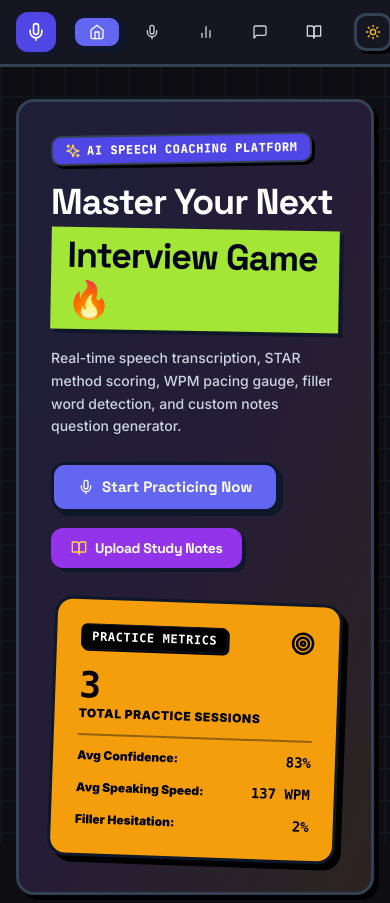
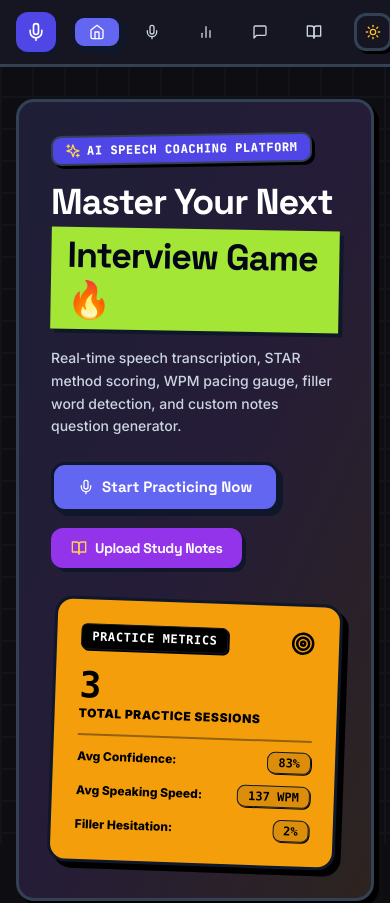
Before and after one commit to muditchaudhary29/kadence, a React (Vite) app: page / in a window 390 px wide. Shown: the top 903 px of the page. Built offline with nearby package versions, Linux system fonts and the light colour scheme.

Commit message:
Wrap Home page Practice Metrics values in highlighted pill badges with shrink-0 and explicit pitch-black text for 100% visibility

```diff
--- a/src/components/Dashboard.jsx
+++ b/src/components/Dashboard.jsx
@@ -176,19 +176,25 @@ export default function Dashboard({ onNavigate }) {
               <div className="text-xs font-black uppercase tracking-wider !text-black" style={{ color: '#000000' }}>Total Practice Sessions</div>
             </div>
 
-            <div className="pt-2.5 border-t-2 border-slate-950/40 flex justify-between items-center text-xs font-black">
-              <span className="!text-black font-black" style={{ color: '#000000' }}>Avg Confidence:</span>
-              <span className="font-mono text-sm font-black !text-black" style={{ color: '#000000' }}>{avgConf}%</span>
+            <div className="pt-2.5 border-t-2 border-slate-950/40 flex items-center justify-between gap-4 text-xs font-black">
+              <span className="font-extrabold !text-black" style={{ color: '#000000' }}>Avg Confidence:</span>
+              <span className="font-mono text-xs sm:text-sm font-black !text-black px-2.5 py-0.5 rounded-lg bg-black/10 border border-slate-900 shadow-[1px_1px_0px_#000] shrink-0" style={{ color: '#000000' }}>
+                {avgConf}%
+              </span>
             </div>
 
-            <div className="flex justify-between items-center text-xs font-black">
-              <span className="!text-black font-black" style={{ color: '#000000' }}>Avg Speaking Speed:</span>
-              <span className="font-mono text-sm font-black !text-black" style={{ color: '#000000' }}>{avgWpm} WPM</span>
+            <div className="flex items-center justify-between gap-4 text-xs font-black">
+              <span className="font-extrabold !text-black" style={{ color: '#000000' }}>Avg Speaking Speed:</span>
+              <span className="font-mono text-xs sm:text-sm font-black !text-black px-2.5 py-0.5 rounded-lg bg-black/10 border border-slate-900 shadow-[1px_1px_0px_#000] shrink-0" style={{ color: '#000000' }}>
+                {avgWpm} WPM
+              </span>
             </div>
 
-            <div className="flex justify-between items-center text-xs font-black">
-              <span className="!text-black font-black" style={{ color: '#000000' }}>Filler Hesitation:</span>
-              <span className="font-mono text-sm font-black !text-black" style={{ color: '#000000' }}>{avgFill}%</span>
+            <div className="flex items-center justify-between gap-4 text-xs font-black">
+              <span className="font-extrabold !text-black" style={{ color: '#000000' }}>Filler Hesitation:</span>
+              <span className="font-mono text-xs sm:text-sm font-black !text-black px-2.5 py-0.5 rounded-lg bg-black/10 border border-slate-900 shadow-[1px_1px_0px_#000] shrink-0" style={{ color: '#000000' }}>
+                {avgFill}%
+              </span>
             </div>
           </div>
         </Card3D>
```
